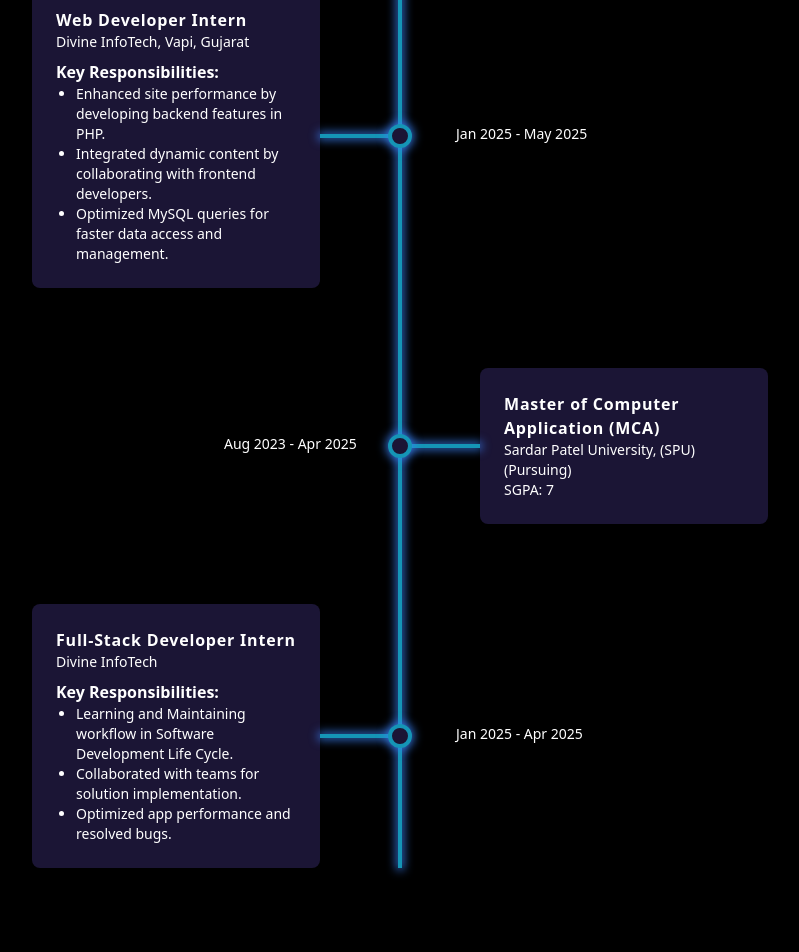
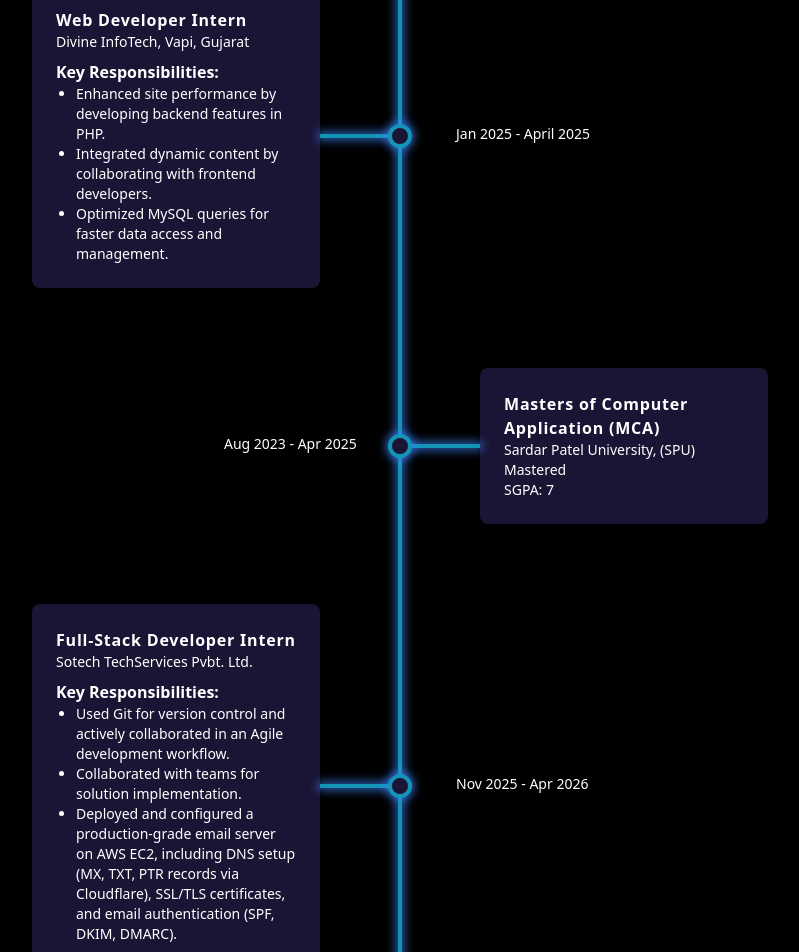
Before and after one commit to adityarajmishraji/portfolio-adi-main, a React (Create React App) app: page / in a window 1280 px wide. Shown: the part 1920-2872 px from the top of the page, without its empty margins (240-1039 px from the left). Built offline with nearby package versions, Linux system fonts and the light colour scheme; a web font is replaced by a local one.

Commit message:
Update Experienceand other sections.

```diff
--- a/src/Component/Experience.jsx
+++ b/src/Component/Experience.jsx
@@ -103,7 +103,7 @@
             {/* Center Point */}
             <div className="relative">
               <p className="absolute top-2 md:-top-3 left-14 text-sm whitespace-nowrap">
-                Jan 2025 - May 2025
+                Jan 2025 - April 2025
               </p>
               <div className="w-6 h-6 bg-[#1B1535] rounded-full absolute left-1/2 transform -translate-x-1/2 -translate-y-1/2 border-4 border-[#1595B6] shadow-glow"></div>
             </div>
@@ -127,10 +127,10 @@
               <div className="absolute left-0 top-1/2 transform -translate-y-1/2 border-t-4 w-0 md:w-20 border-[#1595B6] shadow-glow"></div>
               <div className="bg-[#1B1535] p-6 rounded-lg shadow-lg w-full md:w-[60%] md:ml-12 hover:shadow-[0_0_20px_rgba(21,149,182,0.5)] hover:border hover:border-[#1595B6] transition-all duration-300">
                 <h4 className="text-left font-extrabold  whitespace-normal tracking-wider">
-                  Master of Computer Application (MCA)
+                  Masters of Computer Application (MCA)
                 </h4>
                 <p className="text-sm">Sardar Patel University, (SPU)</p>
-                <p className="text-sm">(Pursuing)</p>
+                <p className="text-sm">Mastered</p>
                 <p className="text-sm">
                   <span className="font-medium">SGPA</span>: 7
                 </p>
@@ -151,14 +151,15 @@
                 <h4 className="text-left font-extrabold whitespace-normal tracking-wider">
                   Full-Stack Developer Intern
                 </h4>
-                <p className="text-sm">Divine InfoTech</p>
+                <p className="text-sm">Sotech TechServices Pvbt. Ltd.</p>
                 <h4 className="font-semibold mt-2">Key Responsibilities:</h4>
                 <ul className="list-disc pl-5 text-sm">
-                  <li>Learning and Maintaining workflow in Software Development Life Cycle.</li>
+                  <li>Used Git for version control and actively collaborated in an Agile development workflow.</li>
                   <li>
                     Collaborated with teams for solution implementation.
                   </li>
-                  <li>Optimized app performance and resolved bugs.</li>
+                  <li>Deployed and configured a production-grade email server on AWS EC2, including DNS setup (MX, TXT, PTR records via
+Cloudflare), SSL/TLS certificates, and email authentication (SPF, DKIM, DMARC).</li>
                 </ul>
               </div>
               <div className="absolute right-0 top-1/2 transform -translate-y-1/2 border-t-4 w-0 md:w-20 border-[#1595B6] shadow-glow"></div>
@@ -167,7 +168,7 @@
             {/* Center Point */}
             <div className="relative">
               <p className="absolute top-2 md:-top-3 left-14 text-sm whitespace-nowrap">
-                Jan 2025 - Apr 2025
+                Nov 2025 - Apr 2026
               </p>
               <div className="md:block hidden w-6 h-6 bg-[#1B1535] rounded-full absolute left-1/2 transform -translate-x-1/2 -translate-y-1/2 border-4 border-[#1595B6] shadow-glow"></div>
             </div>
--- a/src/Component/MyProjects.jsx
+++ b/src/Component/MyProjects.jsx
@@ -34,7 +34,7 @@
     {
       id: 3,
       image: project3,
-      title: "Photography Management System",
+      title: "E-Learing Plateform",
       description: [
         "Web-based system for managing Photographer online presence and connect with world through the internet.",
         "User registration, booking appointment, and select packages for photoshoot.",
--- a/src/Component/Technologies.jsx
+++ b/src/Component/Technologies.jsx
@@ -2,7 +2,7 @@
 import html from "../assets/images/Techno/html.svg";
 import css from "../assets/images/Techno/css.svg";
 import javascript from "../assets/images/Techno/js.svg";
-import php from "../assets/images/Techno/php.svg";
+// import php from "../assets/images/Techno/php.svg";
 import reactjs from "../assets/images/Techno/react.svg";
 import nodejs from "../assets/images/Techno/node.svg";
 import mongodb from "../assets/images/Techno/mongodb.svg";
@@ -10,6 +10,7 @@
 import tailwind from "../assets/images/Techno/tailwind.svg";
 import bootstrap from "../assets/images/Techno/bootstrap.svg";
 import git from "../assets/images/Techno/git.svg";
+import linux from "../assets/images/Techno/linux.svg";
 import postman from "../assets/images/Techno/postman.svg";
 import Tilt from "react-parallax-tilt";
 
@@ -27,7 +28,7 @@
           html,
           css,
           javascript,
-          php,
+          // php,
           reactjs,
           nodejs,
           mongodb,
@@ -35,6 +36,7 @@
           tailwind,
           bootstrap,
           git,
+          linux,
           postman,
         ].map((tech, index) => (
           <Tilt
--- a/src/Component/svgicons/AboutModal.jsx
+++ b/src/Component/svgicons/AboutModal.jsx
@@ -45,6 +45,7 @@
     "#github",
     "#sass",
     "#php",
+    "#linux",
     "#graphic-design",
   ];
 
--- a/src/Component/svgicons/SocialLinks.jsx
+++ b/src/Component/svgicons/SocialLinks.jsx
@@ -17,7 +17,7 @@
 const SocialLinks = memo(() => (
   <ul className="ml-auto md:mr-4 mr-3 space-y-5 text-[#b0b2c3] absolute right-1 md:right-4">
     <SocialLink
-      href="https://www.linkedin.com/in/aditya-mishra-335288246/"
+      href="https://www.linkedin.com/in/aditya-mishra-111-dev/"
       icon={LinkedInIcon}
     />
     <SocialLink href="https://github.com/adityarajmishraji" icon={GithubIcon} />
```
Also changed, not shown: src/assets/images/Techno/linux.svg (added).
